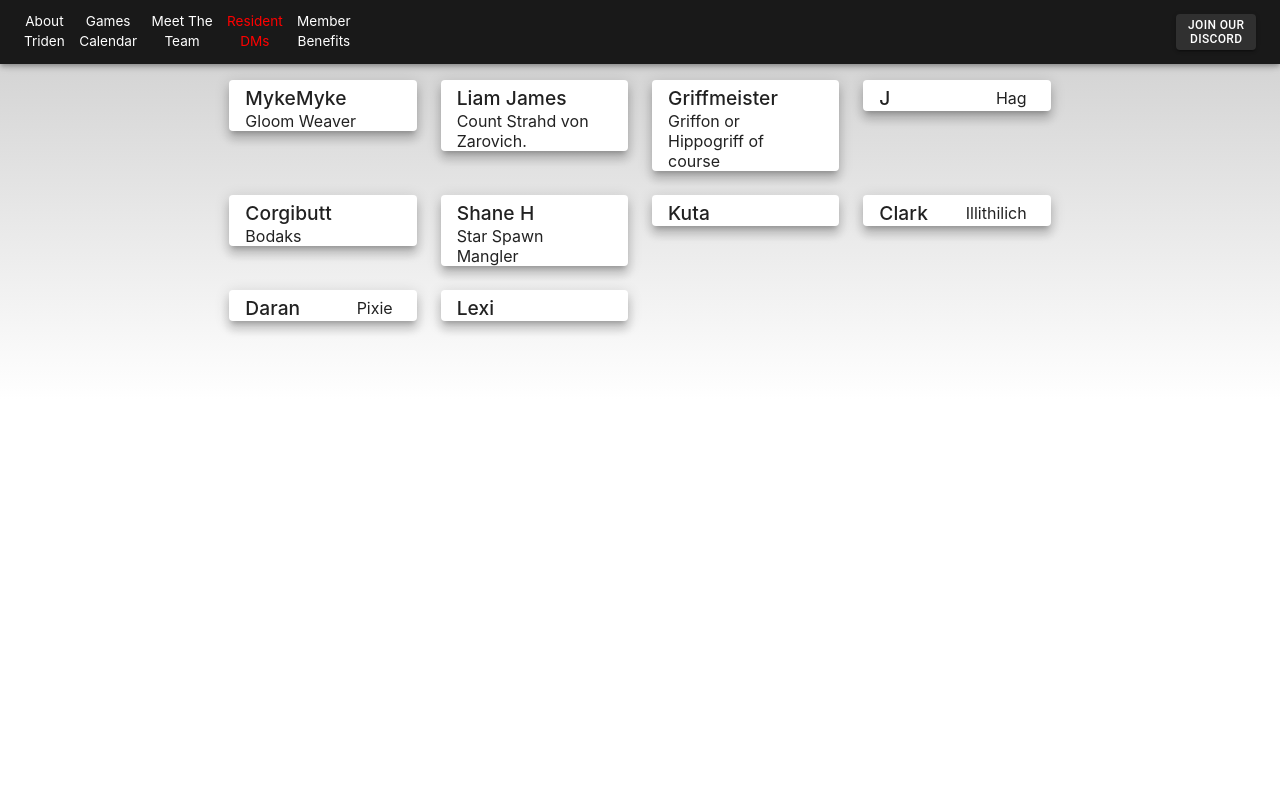
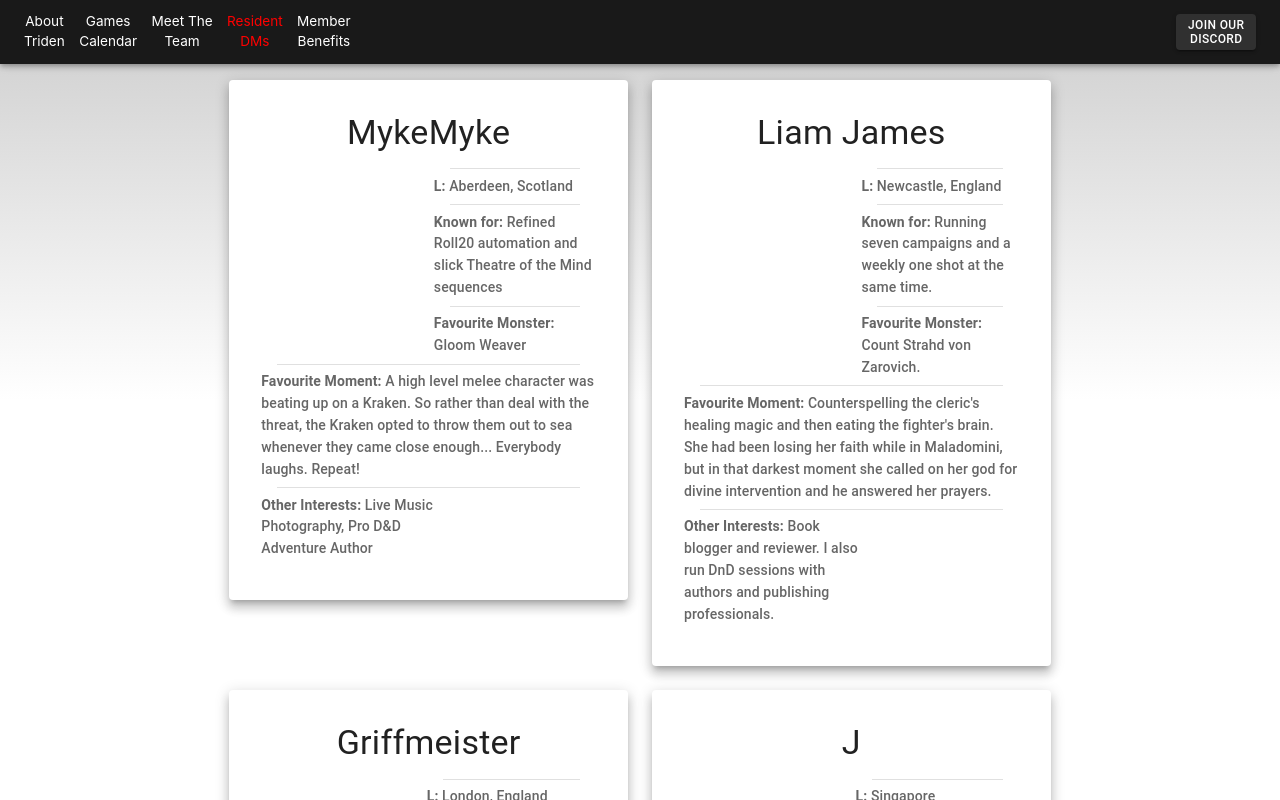
Before and after one commit to MykeMyke/TridenGamesWebsite, a React (Create React App) app: page /dms in a window 1280 px wide. Shown: the top 800 px of the page. Built offline with nearby package versions, Linux system fonts and the light colour scheme.

Commit message:
Framework ResDM Bios

```diff
--- a/src/components/resDMbioCard.jsx
+++ b/src/components/resDMbioCard.jsx
@@ -7,36 +7,63 @@ import { CardActions } from "@mui/material";
 import Grid from "@mui/material/Grid";
 import Divider from "@mui/material/Divider";
 
-
 const ResDMbio = (dm) => {
   return (
- <Card raised="true" sx={{ maxWidth: 450 }}>
-   <CardContent sx={{ pt: 0.75, pb: 0.2, "&:last-child": { pb: 0 } }}>
-     <Grid
-       container
-       direction="row"
-       justifyContent="space-between"
-       alignItems="center"
+    <Card raised="true" sx={{ maxWidth: 600 }}>
+      <CardContent>
+        <div alignItems="center" className="resDMbioCard">
+          <div className="name">
+            <Typography
+              variant="h4"
+              color="text.primary"
+              sx={{ mb: 1, textAlign: "center" }}
             >
-       <Box>
-         <Typography variant="cardmain" color="text.primary" marginRight={3}>
               {dm.name}
             </Typography>
+          </div>
+          <div className="image"></div>
+          <div className="location">
+            <Divider variant="middle" sx={{ my: 0.8 }} />
             <Typography variant="subtitle2" color="text.secondary">
-             {dm.superpower}
+              <strong>L:</strong> {dm.location}
             </Typography>
-         </Box>
-         {/* just showing a conditional, ths block only shows if the DM has a favMonster */}
-         {dm.favMonster && (
-           <Typography variant="subtitle" color="text.primary" sx={{ mr: 1 }}>
-              {dm.favMonster}
+            <Divider variant="middle" sx={{ my: 0.8 }} />
+          </div>
+          <div className="superpowers">
+            <Typography variant="subtitle2" color="text.secondary">
+              <strong>Known for:</strong> {dm.superpowers}
+            </Typography>
+            <Divider variant="middle" sx={{ my: 0.8 }} />
+          </div>
+          <div className="favMonster">
+            <Typography variant="subtitle2" color="text.secondary">
+              <strong>Favourite Monster:</strong> {dm.favMonster}
+            </Typography>
+          </div>
+          <div className="favMoment">
+            <Divider variant="middle" sx={{ my: 0.8 }} />
+            <Typography variant="subtitle2" color="text.secondary">
+              <strong>Favourite Moment:</strong> {dm.favMoment}
+            </Typography>
+            <Divider variant="middle" sx={{ my: 0.8 }} />
+          </div>
+          <div className="otherInterests">
+            <Typography variant="subtitle2" color="text.secondary">
+              <strong>Other Interests:</strong> {dm.otherInterests}
+            </Typography>
+          </div>
+          <div className="links">
+            {dm.links && (
+              <Typography variant="subtitle2" color="text.secondary">
+                {dm.link1}
+                {dm.link2}
               </Typography>
             )}
-     </Grid>
+          </div>
+        </div>
       </CardContent>
     </Card>
   );
-
 };
 
 export default ResDMbio;
--- a/src/pages/ResDMs.jsx
+++ b/src/pages/ResDMs.jsx
@@ -21,7 +21,7 @@ export default function ResDMs() {
         you would use the same pattern if you wanted to put thi son the meet the team page underneath the image
         importing the data above, and looping here */}
         {resDMbios.map((resDMinfo) => (
-          <Grid item xs={12} sm={6} md={4} lg={3}>
+          <Grid item xs={12} md={6}>
             <ResDmBio {...resDMinfo} key={`bio_${resDMinfo.name}`} />
           </Grid>
         ))}
--- a/src/styles/Global.css
+++ b/src/styles/Global.css
@@ -85,3 +85,69 @@ h6 a:hover {
     max-height: 150px;
   }
 }
+
+.resDMbioCard {
+  display: grid;
+  padding: 1em;
+  grid-template-areas:
+    "name name"
+    "image location"
+    "image superpowers"
+    "image favMonster"
+    "favMoment favMoment"
+    "otherInterests links";
+}
+
+.resDMbioCard .name {
+  grid-area: name;
+}
+
+.resDMbioCard .image {
+  grid-area: image;
+}
+
+.resDMbioCard .location {
+  grid-area: location;
+}
+
+.resDMbioCard .superpowers {
+  grid-area: superpowers;
+}
+
+.resDMbioCard .favMonster {
+  grid-area: favMonster;
+}
+
+.resDMbioCard .favMoment {
+  grid-area: favMoment;
+}
+
+.resDMbioCard .otherInterests {
+  grid-area: otherInterests;
+}
+
+.resDMbioCard .links {
+  grid-area: links;
+}
+
+@media only screen and (max-width: 400px) {
+  .resDMbioCard {
+    display: grid;
+    padding: 1em;
+    grid-template-areas:
+      "name"
+      "image"
+      "location"
+      "superpowers"
+      "otherInterests"
+      "links";
+  }
+
+  .resDMbioCard .favMonster {
+    display: none;
+  }
+
+  .resDMbioCard .favMoment {
+    display: none;
+  }
+}
```
Lines whose indentation alone changed are shown as unchanged.
